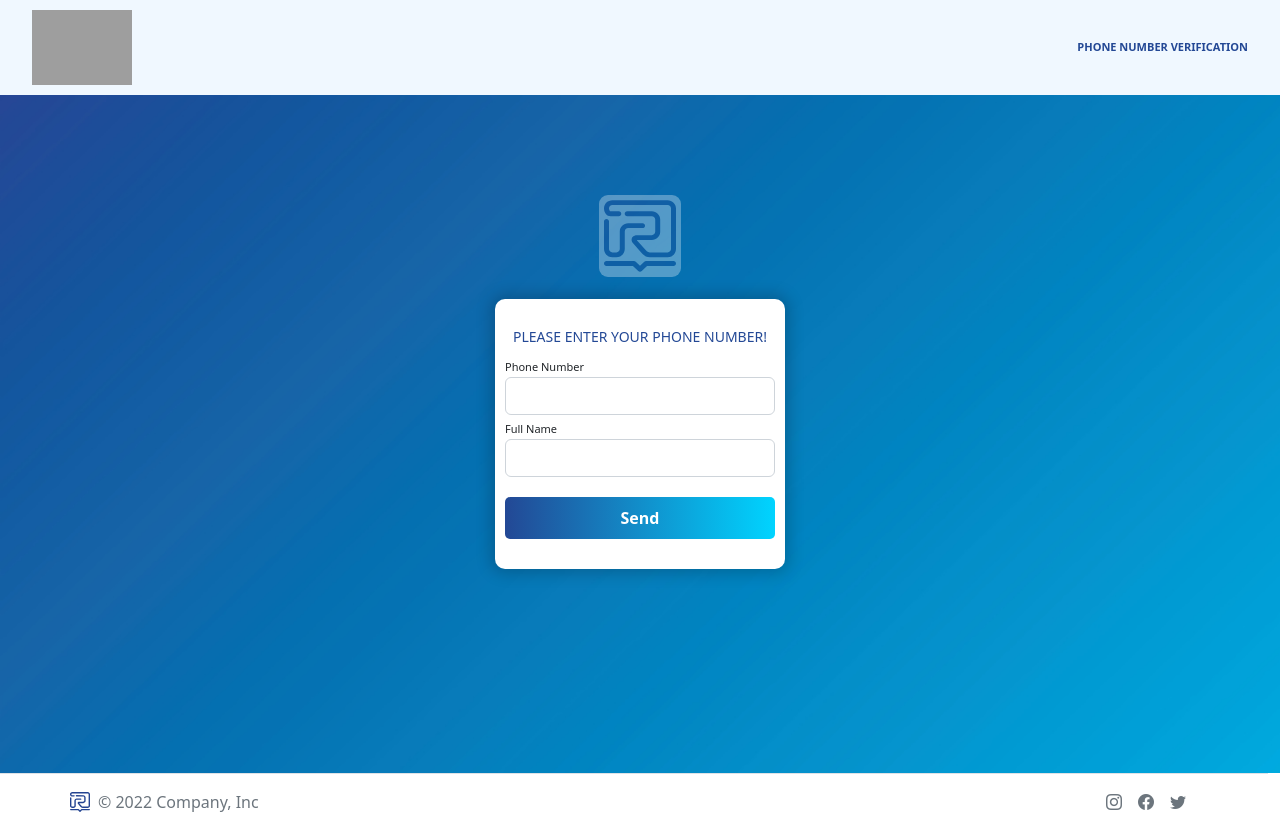
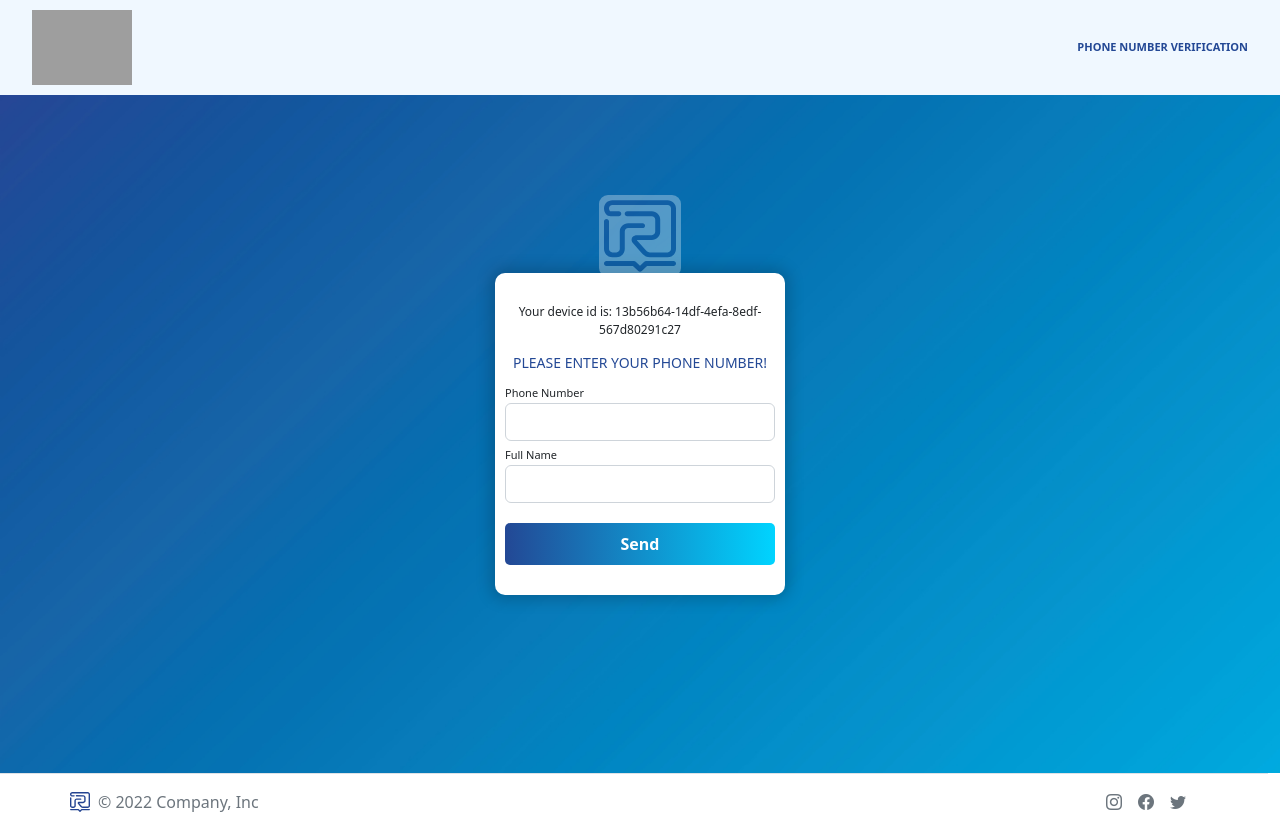
Before and after one commit to BasharAbdoulah/Verify-phone-number-page, a React (Create React App) app: page / in a window 1280 px wide. Built offline with nearby package versions, Linux system fonts and the light colour scheme; grey boxes are pictures that could not be loaded.

Commit message:
new edit bashar

```diff
--- a/src/App.js
+++ b/src/App.js
@@ -23,15 +23,18 @@ function App() {
   const [lodaing, setLoading] = useState(false);
 
   // Get the user agent string
-  var userAgent = navigator.userAgent;
+  function getMachineId() {
+    let machineId = localStorage.getItem("MachineId");
 
-  // Search for the device ID in the user agent string
-  var deviceId = userAgent.match(
-    /(iPhone|iPod|iPad|Android|BlackBerry|Windows Phone|Tablet|Mobile|Silk|Kindle|Opera Mini|IEMobile|BB10)/i
-  );
+    if (!machineId) {
+      machineId = crypto.randomUUID();
+      localStorage.setItem("MachineId", machineId);
+    }
 
-  // Display the device ID in the console
-  console.log(deviceId);
+    return machineId;
+  }
+
+  console.log(getMachineId());
 
   const handleSubmit = (e) => {
     e.preventDefault();
@@ -69,6 +72,9 @@ function App() {
           <div className="col-12">
             <div className="container form-container">
               <form>
+                <p style={{ fontSize: "12px" }}>
+                  Your device id is: {getMachineId()}
+                </p>
                 <h3>
                   {codeMode ? strings.code.title : strings.phoneNumber.title}
                 </h3>
```
